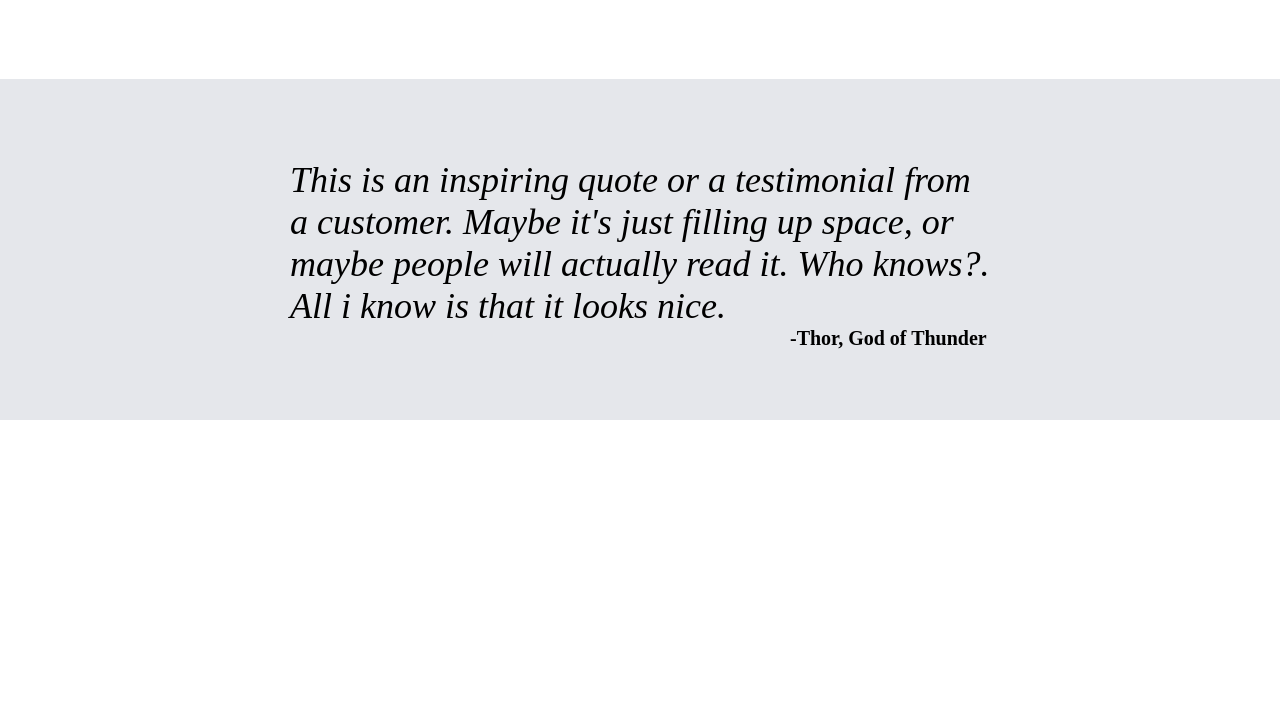
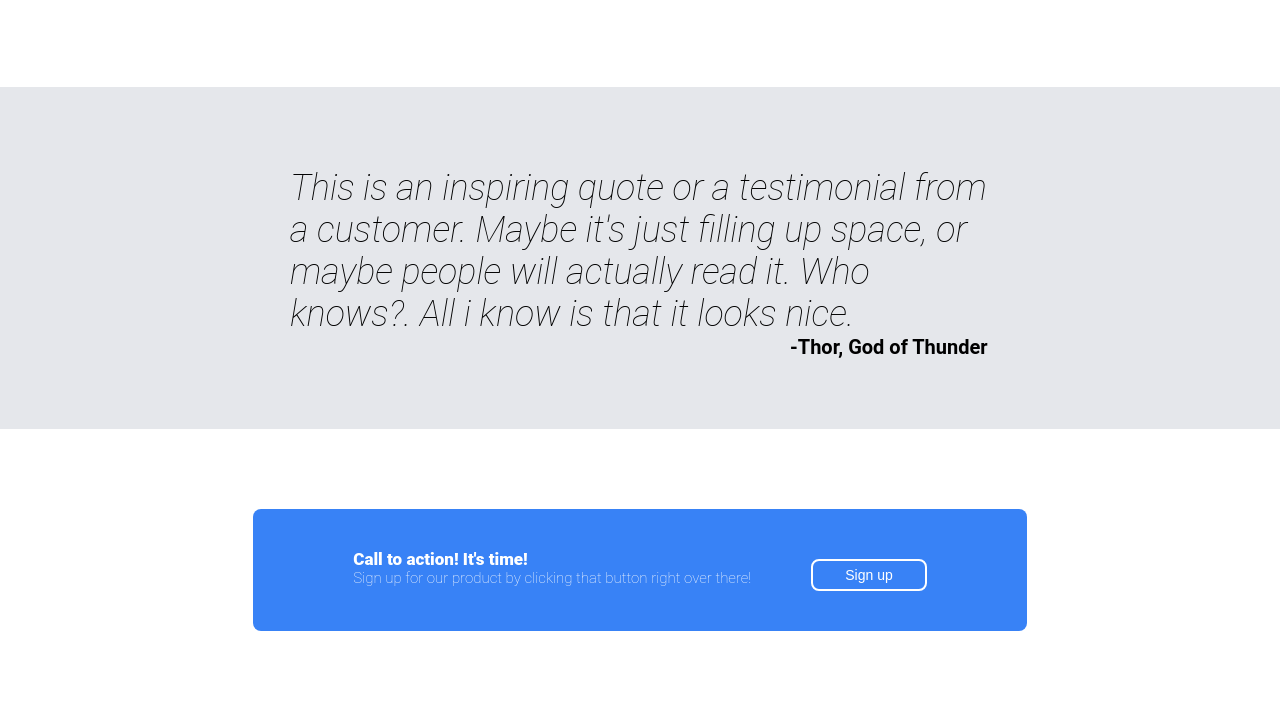
Before and after one commit to 1amplant/odin-landing-page, a plain HTML site: page website.html in a window 1280 px wide. Shown: the part 696-1407 px from the top of the page. Before the commit the page ends 1116 px from the top, so only its background shows below. Drawn offline with Linux system fonts and the light colour scheme.

Commit message:
Add in the sign up button and text with the css design at the bottom of the page below the quote

```diff
--- a/style.css
+++ b/style.css
@@ -8,7 +8,9 @@
     vertical-align: baseline;
     background: transparent;
 }
-
+body {
+    font-family: 'Roboto';
+}
 
 .top {
  background-color: #1F2937;
@@ -142,3 +144,44 @@ h3 {
     font-size: 20px;
     font-weight: bold;
 }
+
+.signupcontainer {
+    display: flex;
+    justify-content: center;
+
+}
+
+.box {
+
+    display: flex;
+    background-color: #3882F6;
+    padding: 40px 100px;
+    margin:80px 100px;
+    gap:60px;
+    border-radius: 8px;
+}
+
+.box div{
+    display: flex;
+    flex-direction: column;
+}
+
+.signupcontainer button {
+    border-color: white;
+    border-width: 2px;
+    border-radius: 8px;
+    color: white;
+    background-color: #3882F6;
+}
+
+.action {
+    font-weight: 900;
+    color: white;
+    font-size: 17px;
+}
+
+.actiontext {
+ color: white;
+ font-weight: 100;
+ font-size: 15px;
+}
--- a/website.html
+++ b/website.html
@@ -32,6 +32,7 @@
             <img src="http://via.placeholder.com/640x360" alt="This is a placeholder for an image">
         </div>
     </div>
+
     <h3>Some random information</h3>
     <div class="information">
         <div class="container">
@@ -51,6 +52,7 @@
             <p>this is some subtext under an illustration or image</p>
         </div>
     </div>
+
     <div class="quotecontainer">
         <div class="quote">
             <p class="q">This is an inspiring quote or a testimonial from a customer. Maybe it's just filling up space, or maybe people will actually read it. Who knows?. All i know is that it looks nice.</p>
@@ -58,6 +60,16 @@
         </div>
     </div>
 
+    <div class="signupcontainer">
+        <div class="box">
+            <div>
+                <p class="action">Call to action! It's time!</p>
+                <p class="actiontext">Sign up for our product by clicking that button right over there!</p>
+            </div>
+                <button type="button">Sign up</button>
+        </div>
+
+    </div>
 </body>
 
 
```
